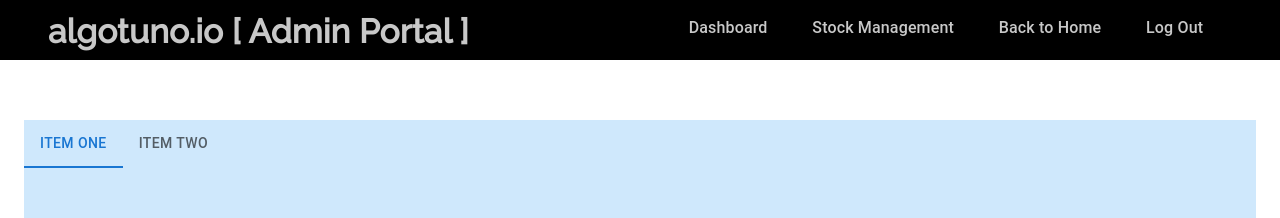
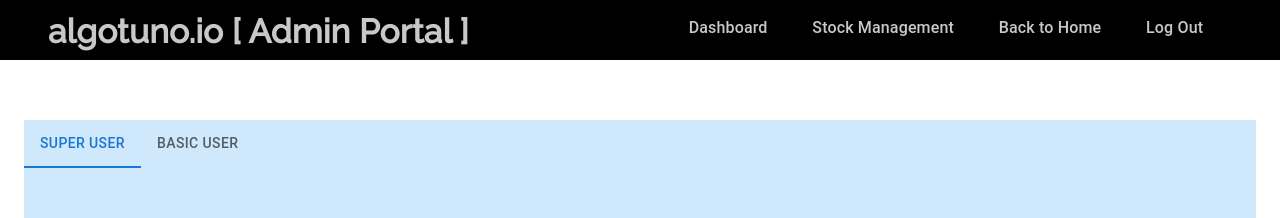
Before and after one commit to sayyidkhan/algotuno_web, a Next.js app: page /admin/stock/stock_management in a window 1280 px wide. Shown: the top 218 px of the page. Built offline with nearby package versions, Linux system fonts and the light colour scheme; no server answers.

Commit message:
add toggle btn

```diff
--- a/pages/admin/stock/stock_management.tsx
+++ b/pages/admin/stock/stock_management.tsx
@@ -103,8 +103,8 @@
 
                 <Box sx={{width: '100%', bgcolor: '#cfe8fc', height: '80vh'}}>
                     <Tabs value={value} onChange={handleChange}>
-                        <Tab label="Item One"/>
-                        <Tab label="Item Two"/>
+                        <Tab label="Super User"/>
+                        <Tab label="Basic User"/>
                     </Tabs>
 
                     <TabContext value={value.toString()}>
```
